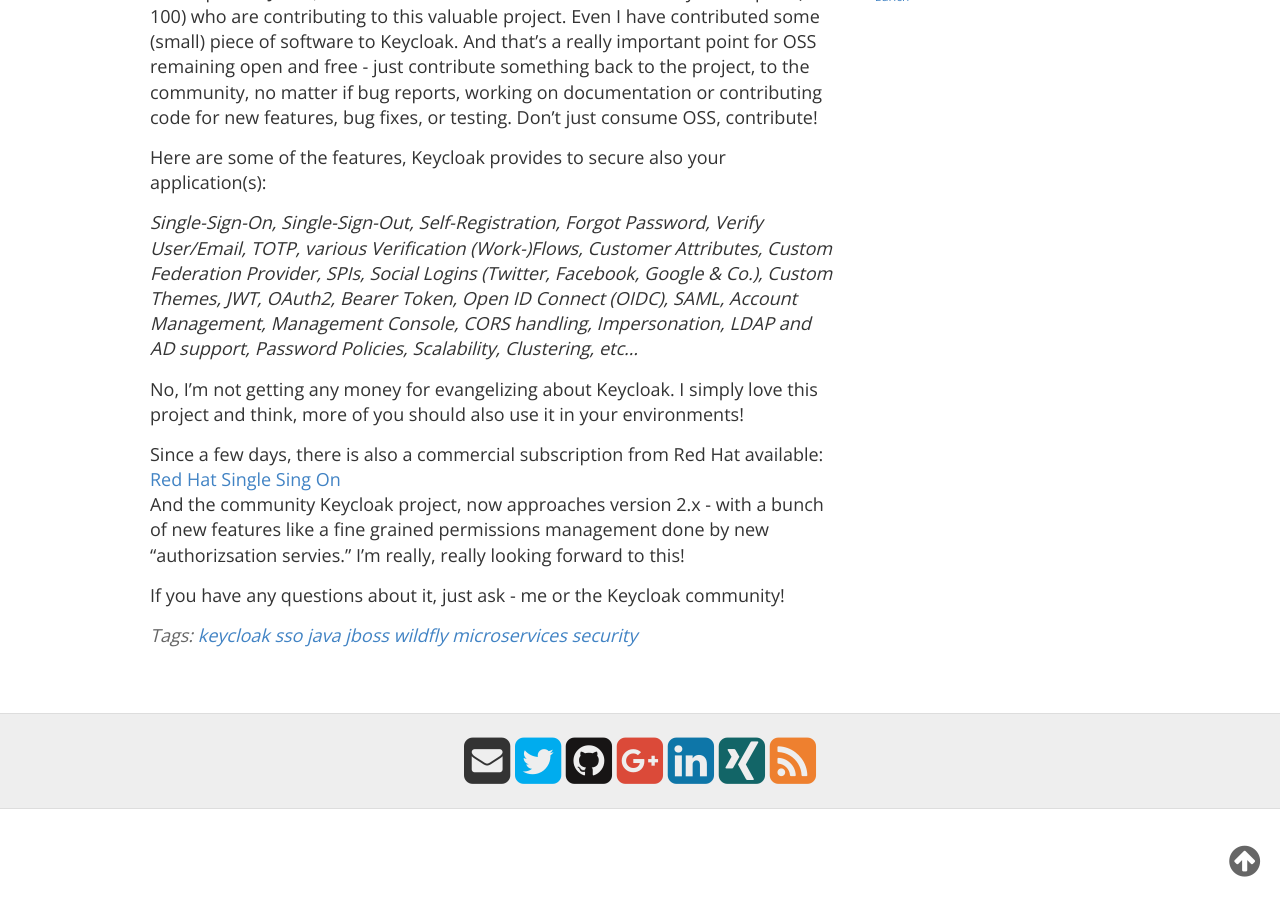
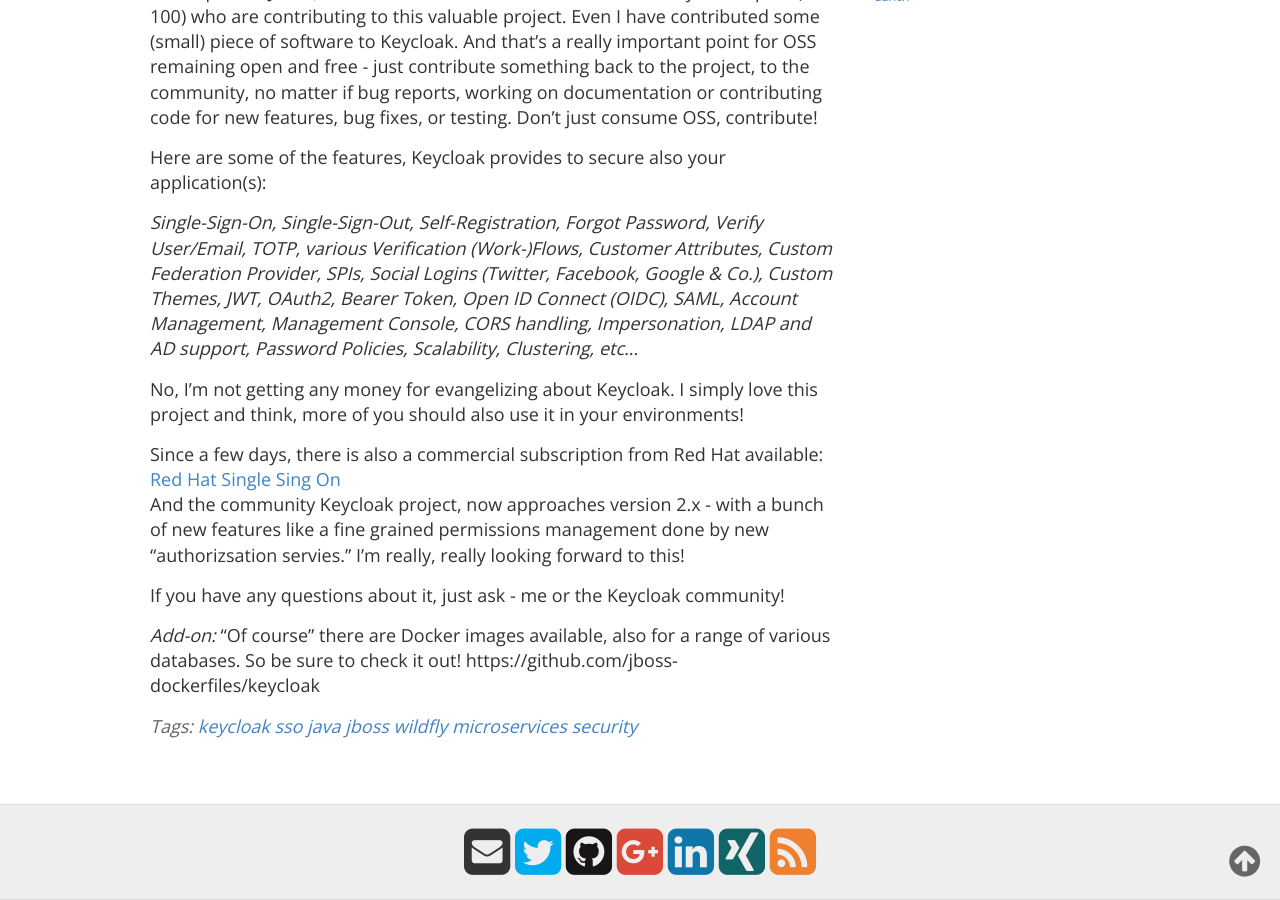
Before and after one commit to dasniko/dasniko.github.io, a Jekyll site: the page built from _posts/2016-06-24-keycloak-sso-for-microservices.md, in a window 1280 px wide and 900 px high, scrolled down 1369 px. Built offline with Jekyll 4.4.1, drawn with Linux system fonts in a browser that asks for light colours; nearby versions of some CDN libraries; comment, search, counter and statistics services are not loaded.

Commit message:
keycloak docker

```diff
--- a/_posts/2016-06-24-keycloak-sso-for-microservices.md
+++ b/_posts/2016-06-24-keycloak-sso-for-microservices.md
@@ -32,3 +32,5 @@
 And the community Keycloak project, now approaches version 2.x - with a bunch of new features like a fine grained permissions management done by new "authorizsation servies." I'm really, really looking forward to this!
 
 If you have any questions about it, just ask - me or the Keycloak community!
+
+_Add-on:_ "Of course" there are Docker images available, also for a range of various databases. So be sure to check it out! https://github.com/jboss-dockerfiles/keycloak
```
